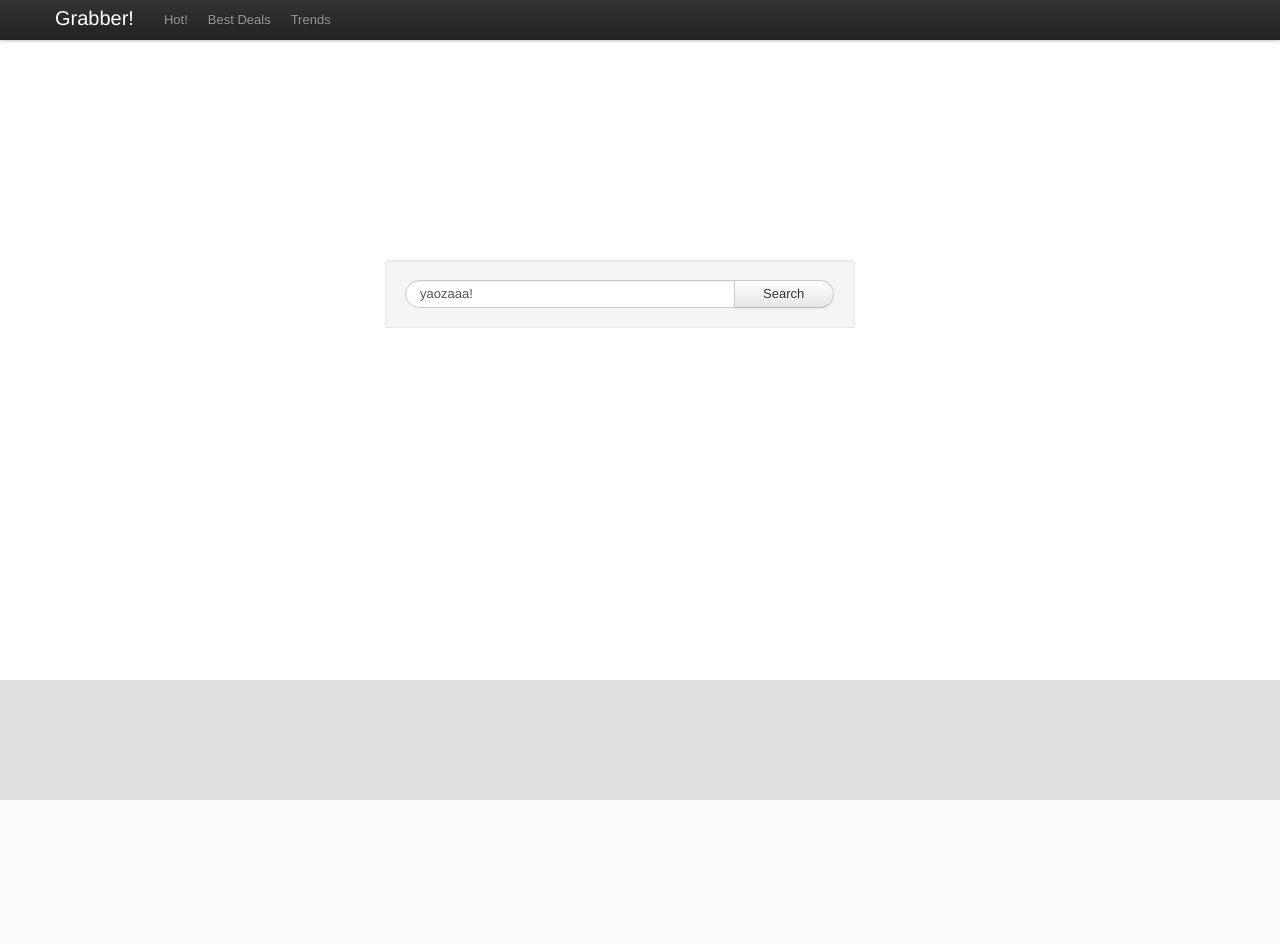
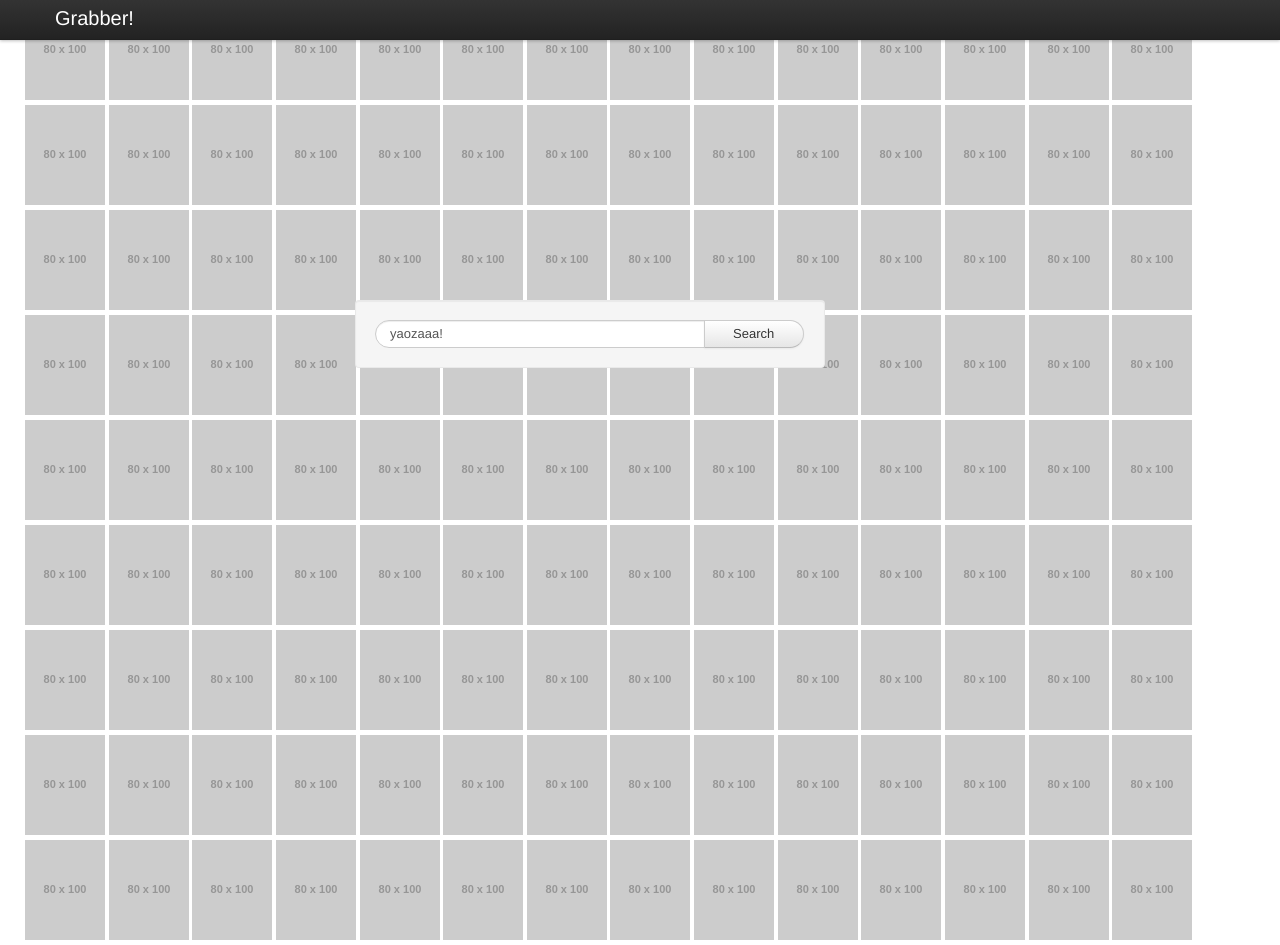
Before and after one commit to phoenix24/grabber, a Flask app: page / in a window 1280 px wide. Before the commit the page ends 800 px from the top, so only its background shows below. Run offline with Flask 2, Linux system fonts and the light colour scheme; grey boxes labelled with a size stand in for pictures from a placeholder-image service; some libraries are stand-ins or nearby versions.

Commit message:
freezing the grabber 0.1 interface.

```diff
--- a/webapp/server.py
+++ b/webapp/server.py
@@ -8,7 +8,8 @@ app = Flask(__name__)
 
 @app.route("/")
 def index():
-    return render_template("index.html")
+    return render_template("index.html",
+                           tiles=range(126))
 
 
 if __name__ == '__main__':
--- a/webapp/static/css/fancypants.css
+++ b/webapp/static/css/fancypants.css
@@ -1,6 +1,6 @@
 body {
     font-family: "Helvetica Neue", "Helvetica", "Calibri", "sans"
-    padding-top: 60px; /* 60px to make the container go all the way to the bottom of the topbar */
+    /* padding-top: 60px; */ /* 60px to make the container go all the way to the bottom of the topbar */
 }
 
 .header {
@@ -26,8 +26,14 @@ body {
     color: #000000;
 }
 
+/* .container { */
+/*     width: 99%; */
+/* } */
+
 .grabber-search-box {
-    margin-top: 200px;
+    z-index: 1000px;
+    top: 300px;
+    position: absolute;
 }
 
 .grabber-search {
--- a/webapp/templates/index.html
+++ b/webapp/templates/index.html
@@ -8,16 +8,9 @@
 
     <title>Grabber Comparator</title>
 
-    <link rel="stylesheet" href="/static/css/bootstrap.min.css" media="screen, projection">
-    <link rel="stylesheet" href="/static/css/bootstrap-responsive.min.css" media="screen, projection">
-    <link rel="stylesheet" href="/static/css/fancypants.css" media="screen, projection">
-
-    <style>
-      body {
-        padding-top: 60px; /* 60px to make the container go all the way to the bottom of the topbar */
-      }
-    </style>
-
+    <link rel="stylesheet" href="/static/css/bootstrap.min.css">
+    <link rel="stylesheet" href="/static/css/bootstrap-responsive.min.css">
+    <link rel="stylesheet" href="/static/css/fancypants.css">
 
     <script src="/static/js/modernizr-2.5.3.js"></script>
     <script src="/static/js/jquery-1.7.1.min.js"></script>
@@ -35,25 +28,34 @@
           </a>
           <a class="brand" href="#">Grabber!</a>
           <div class="nav-collapse">
-            <ul class="nav">
-              <li><a href="#hot">Hot!</a></li>
-              <li><a href="#deals">Best Deals</a></li>
-              <li><a href="#trends">Trends</a></li>
-            </ul>
+            <!-- <ul class="nav"> -->
+            <!--   <li><a href="#hot">Hot!</a></li> -->
+            <!--   <li><a href="#deals">Best Deals</a></li> -->
+            <!--   <li><a href="#trends">Trends</a></li> -->
+            <!-- </ul> -->
           </div>
         </div>
       </div>
     </div>
 
-    <div class="container">
-      <div class="grabber-search-box span5 offset3">
-        <form class="well form-search">
-          <input type="text" class="input-large search-query grabber-search" value="yaozaaa!">
-          <button type="submit" class="btn grabber-btn">Search</button>
-        </form>
+    <div class="grabber-container container">
+
+      <div class="grabber-search-box row">
+        <div class="span5 offset3">
+          <form class="well form-search">
+            <input type="text" class="input-large search-query grabber-search" value="yaozaaa!">
+            <button type="submit" class="btn grabber-btn">Search</button>
+          </form>
+        </div>
       </div>
+
+      <div class="row">
+        {% for tile in tiles %}
+        <a href="#"><img src="http://placehold.it/80x100" alt=""/></a>
+        {% endfor %}
+      </div>
+
     </div>
 
-    <div class="footer"></div>
   </body>
 </html>
```
